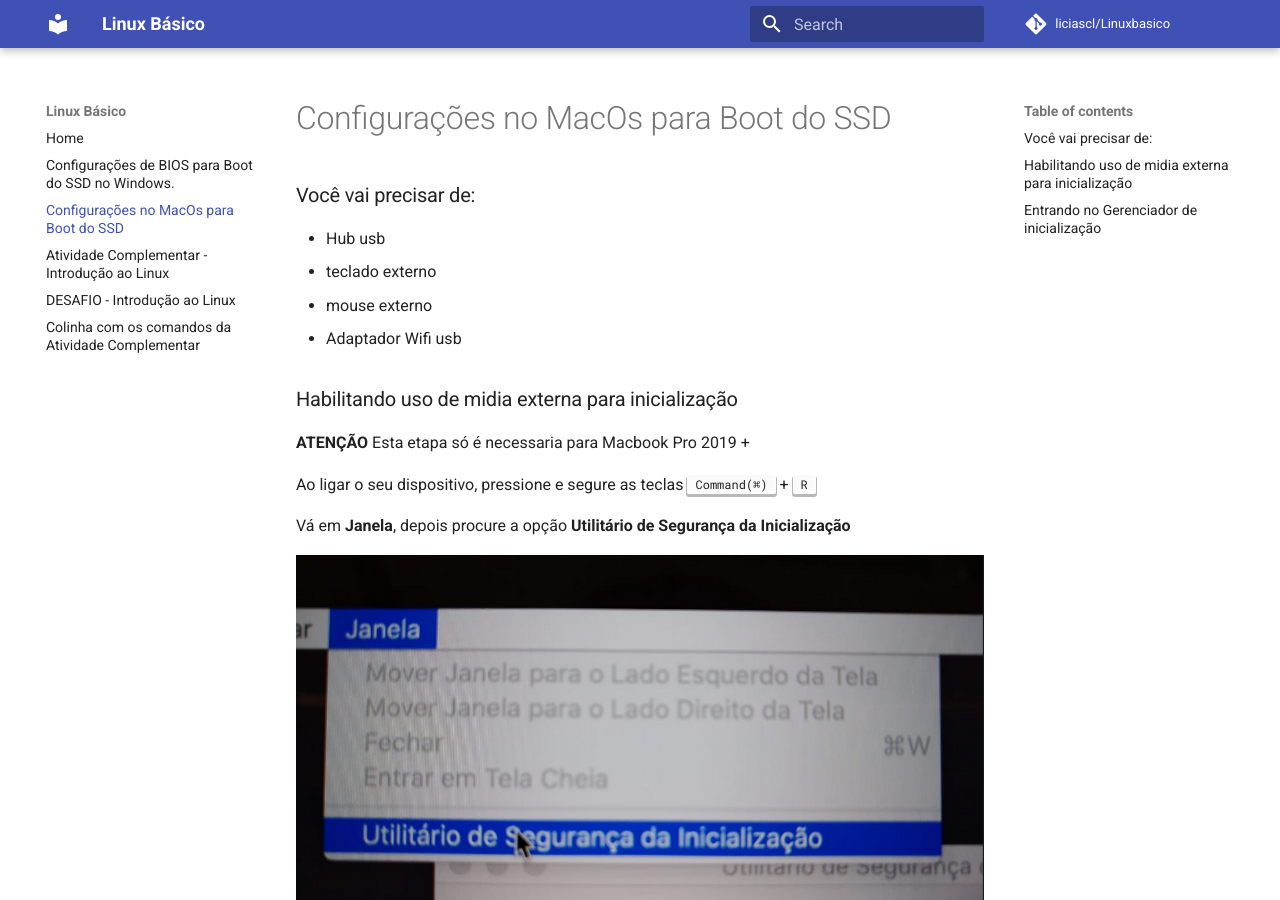
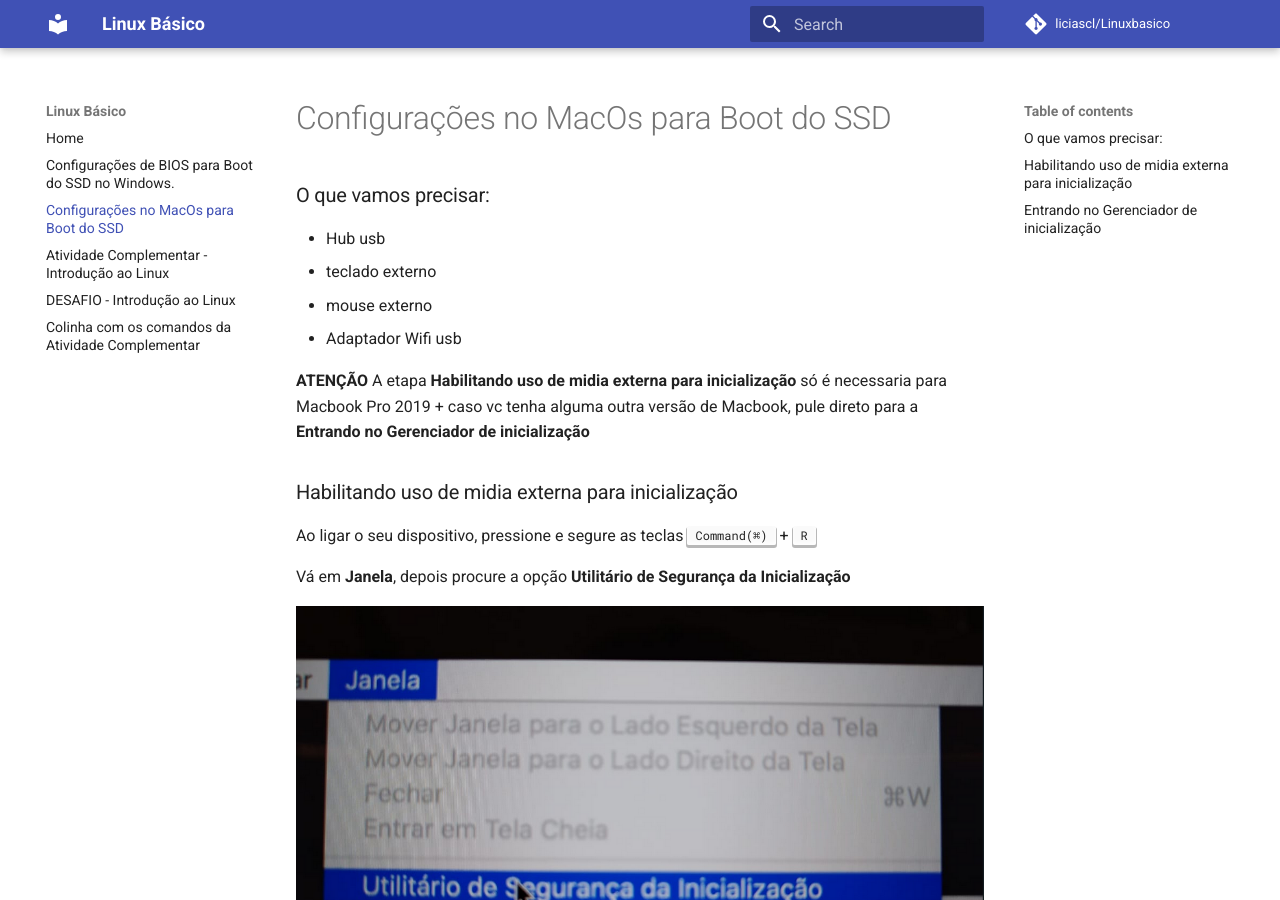
Before and after one commit to liciascl/Linuxbasico, an MkDocs documentation site: the page built from docs-src/boot_ssd_MacOs.md, in a window 1280 px wide and 900 px high. Built offline with MkDocs 1.6.1 and Material for MkDocs 9.7.7, drawn with Linux system fonts in a browser that asks for light colours; comment, search, counter and statistics services are not loaded.

Commit message:
Update boot_ssd_MacOs.md

```diff
--- a/docs-src/boot_ssd_MacOs.md
+++ b/docs-src/boot_ssd_MacOs.md
@@ -1,17 +1,19 @@
 # Configurações no MacOs para Boot do SSD
 
-### Você vai precisar de:
+### O que vamos precisar:
 
 - Hub usb
 - teclado externo
 - mouse externo
 - Adaptador Wifi usb
 
+**ATENÇÃO**
+A etapa **Habilitando uso de midia externa para inicialização** só é necessaria para Macbook Pro 2019 +
+caso vc tenha alguma outra versão de Macbook, pule direto para a **Entrando no Gerenciador de inicialização**
+
+
 
 ### Habilitando uso de midia externa para inicialização
-
-**ATENÇÃO**
-Esta etapa só é necessaria para Macbook Pro 2019 +
 
 Ao ligar o seu dispositivo, pressione e segure as teclas <kbd>Command(⌘)</kbd> + <kbd>R</kbd>
 
```
